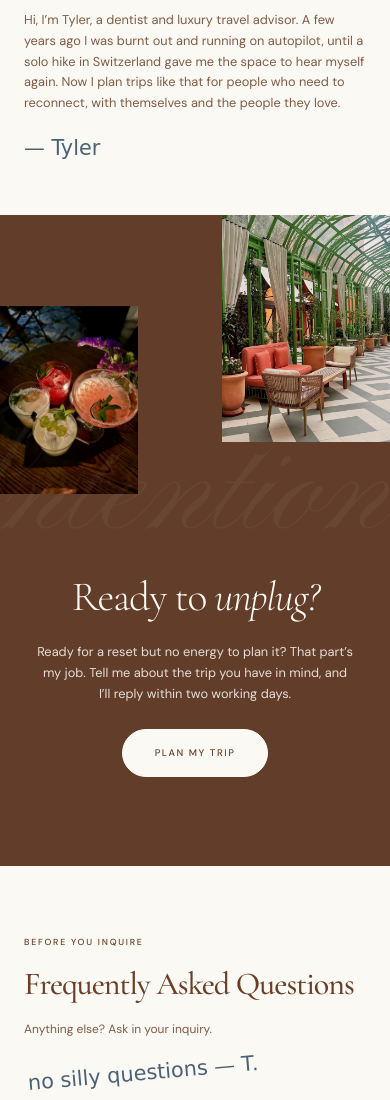
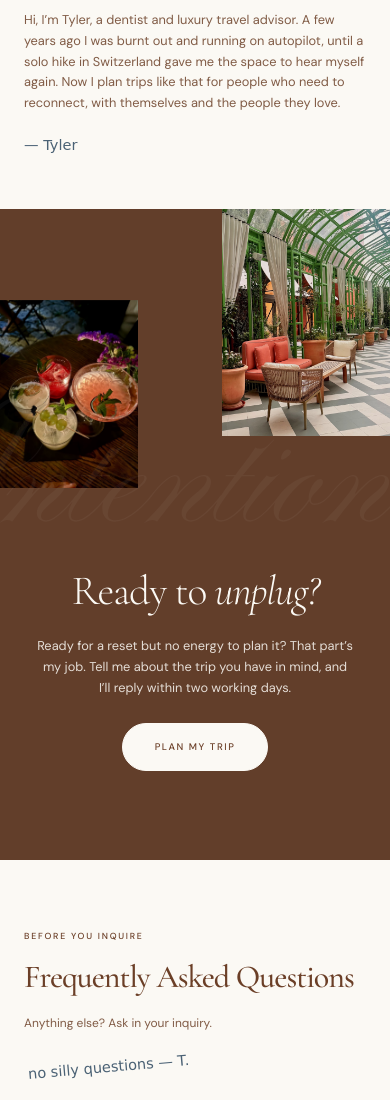
Before and after one commit to hipaulinaaway-hub/the-intentional-edit-mvp, an Eleventy site: page src/index.njk in a window 390 px wide. Shown: the part 2140-3240 px from the top of the page. Built offline with nearby package versions, Linux system fonts and the light colour scheme; Eleventy itself is replaced by a stand-in of ours; files that its build step writes are made by us from their sources; files whose address does not match are found by name; a web font is replaced by a local one.

Commit message:
Handwritten notes 30% smaller
Co-Authored-By: Claude Opus 5.5 <noreply@anthropic.com>

```diff
--- a/src/css/styles.css
+++ b/src/css/styles.css
@@ -150,8 +150,8 @@ input, textarea { font: inherit; color: inherit; }
 }
 .body-lg { font-size: calc(18px * var(--type)); line-height: calc(30px * var(--type)); }
 .body { font-size: calc(16px * var(--type)); line-height: calc(26px * var(--type)); }
-.script-lg { font-family: var(--script); font-size: calc(44px * var(--type)); line-height: 1; color: var(--blue); }
-.script-sm { font-family: var(--script); font-size: calc(36px * var(--type)); line-height: 1.2; color: var(--blue); }
+.script-lg { font-family: var(--script); font-size: calc(30.8px * var(--type)); line-height: 1; color: var(--blue); }
+.script-sm { font-family: var(--script); font-size: calc(25.2px * var(--type)); line-height: 1.2; color: var(--blue); }
 
 @media (max-width: 767px) {
   .eyebrow { font-size: calc(11px * var(--type)); letter-spacing: 0.2em; }
@@ -159,7 +159,7 @@ input, textarea { font: inherit; color: inherit; }
   .h3 { font-size: calc(26px * var(--type)); }
   .body-lg { font-size: calc(16px * var(--type)); line-height: calc(26px * var(--type)); }
   .body { font-size: calc(15px * var(--type)); line-height: calc(24px * var(--type)); }
-  .script-lg, .script-sm { font-size: calc(26px * var(--type)); }
+  .script-lg, .script-sm { font-size: calc(18.2px * var(--type)); }
 }
 
 /* ---------- Buttons ---------- */
```
